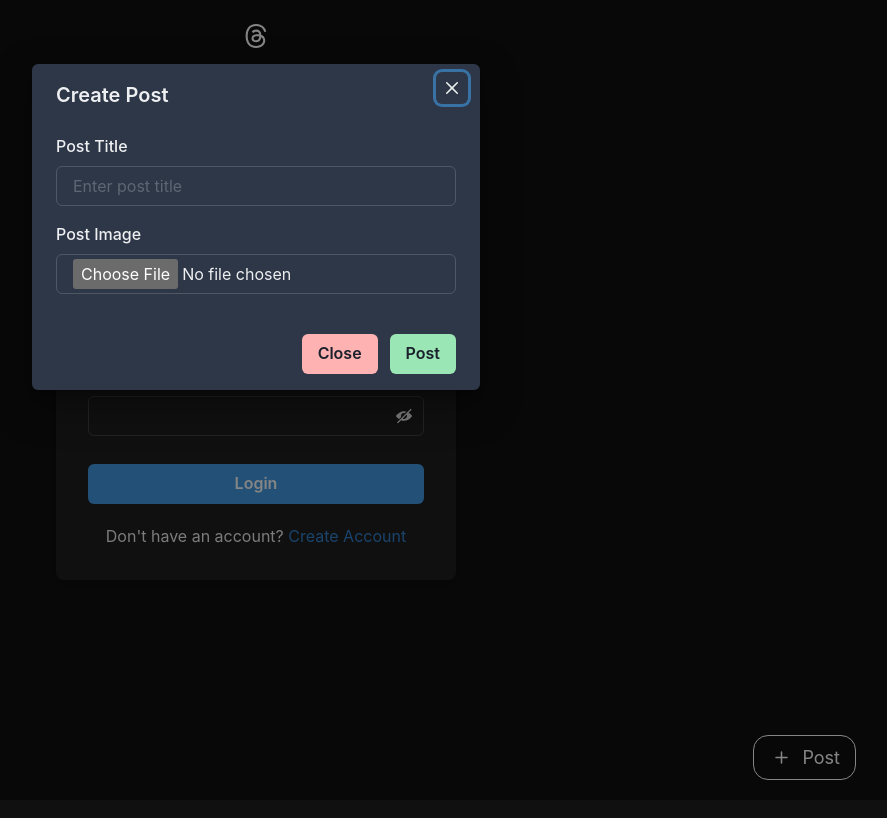
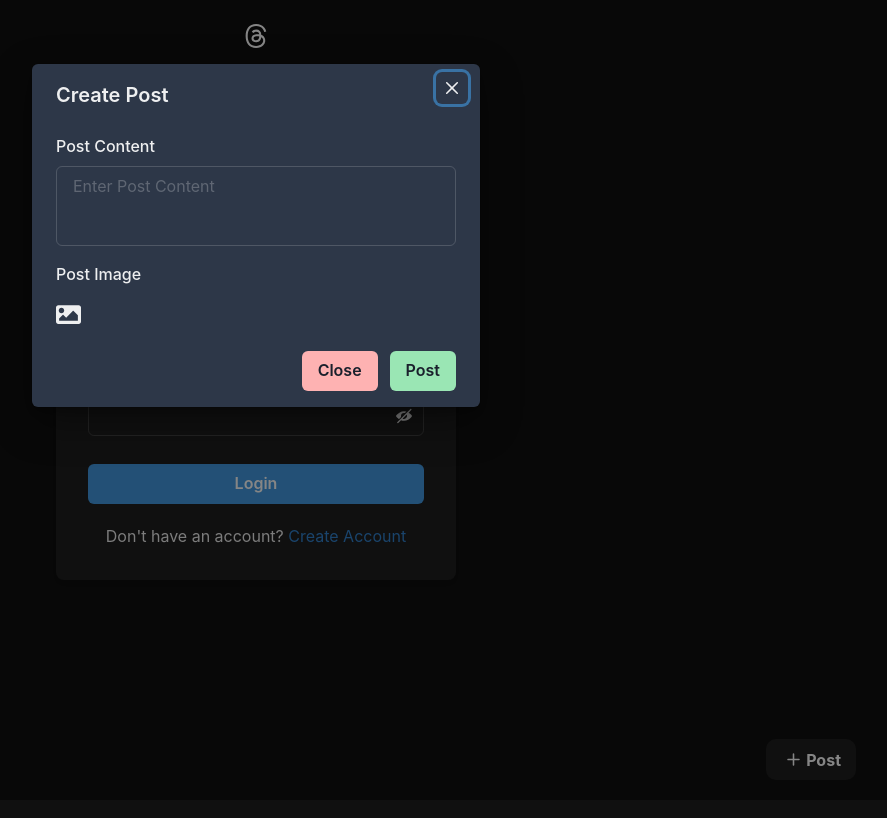
Before and after one commit to Mohammad-Yaseen69/Threads-Frontend, a React (Vite) app: page /auth in a window 1280 px wide. Both pictures are taken after a click on the element "Post". Shown: the top 818 px of the page, without its empty margins (384-1271 px from the left). Built offline with nearby package versions, Linux system fonts and the light colour scheme.

Commit message:
Optimizing by adding navigations and loading spinners

```diff
--- a/src/Pages/PostPage.jsx
+++ b/src/Pages/PostPage.jsx
@@ -1,7 +1,7 @@
 import { useState } from 'react'
 import React, { useEffect } from 'react'
 import { useNavigate, useParams } from 'react-router-dom'
-import { Avatar, Box, Button, Divider, Flex, Image, Img, Input, Text, useColorMode, useToast } from '@chakra-ui/react'
+import { Avatar, Box, Button, Divider, Flex, Image, Img, Input, Spinner, Text, useColorMode, useToast } from '@chakra-ui/react'
 import { BsThreeDots } from 'react-icons/bs'
 import { Link } from 'react-router-dom'
 import { Actions, Comment } from '../components'
@@ -24,6 +24,7 @@ const PostPage = () => {
     const [comment, setComment] = useState('')
     const [comments, setComments] = useState([])
     const [loading, setLoading] = useState(false)
+    const [pageLoading, setPageLoading] = useState(true)
     const toast = useToast()
     const navigate = useNavigate()
 
@@ -60,6 +61,7 @@ const PostPage = () => {
 
 
         async function getPost() {
+            setPageLoading(true)
             const response = await makeRequest(`posts/${postId}`)
 
             if (response.error) {
@@ -75,6 +77,7 @@ const PostPage = () => {
                 setComments(response.response.data[0].replies)
             }
 
+            setPageLoading(false)
 
         }
 
@@ -143,12 +146,14 @@ const PostPage = () => {
 
     console.log(post)
 
-    return (
-        <Flex flexDirection={'column'}>
+
+
+    return !pageLoading ?
+        (<Flex flexDirection={'column'}>
             <Flex flex={1} gap={2} flexDirection={'column'}>
                 <Flex justifyContent={'space-between'}>
                     <Flex alignItems={'center'} gap={3}>
-                        <Avatar size={'md'}  src={post?.postedBy[0]?.pfp?.url} />
+                        <Avatar size={'md'} src={post?.postedBy[0]?.pfp?.url} />
                         <Link to={`/profile/${post?.postedBy[0]?.userName}`}>
                             <Text size={'sm'} fontWeight={'bold'}  >{post?.postedBy[0]?.userName}</Text>
                         </Link>
@@ -227,8 +232,11 @@ const PostPage = () => {
                 />
             ])}
 
-        </Flex>
-    )
+        </Flex>) :
+        (<Flex width={'100%'} height={'80vh'} alignItems={'center'} justifyContent={'center'}>
+            <Spinner />
+        </Flex>)
+
 }
 
 export default PostPage
--- a/src/Pages/UserPage.jsx
+++ b/src/Pages/UserPage.jsx
@@ -2,7 +2,7 @@ import React, { useEffect, useState } from 'react'
 import { useParams } from 'react-router-dom'
 import { UserHeader, UserPost } from '../components'
 import { makeRequest } from '../Utils/api'
-import { useToast } from '@chakra-ui/react'
+import { Flex, Spinner, useToast } from '@chakra-ui/react'
 import { useRecoilState } from 'recoil'
 import { userAtom } from '../Atoms/user'
 import { toastingSytex } from '../Helper/toastingSyntext'
@@ -12,10 +12,12 @@ const UserPage = () => {
     const [user, setUser] = useState()
     const [posts, setPosts] = useState()
     const [loggedinUser] = useRecoilState(userAtom)
+    const [loading, setLoading] = useState(true)
     const toast = useToast()
 
     useEffect(() => {
         async function getUserProfile() {
+            setLoading(true)
             const response = await makeRequest(`users/profile/${userName}`)
 
             if (response.error) {
@@ -30,6 +32,8 @@ const UserPage = () => {
                 setUser(response.response.data[0])
                 setPosts(response.response.data[0]?.posts)
             }
+
+            setLoading(false)
         }
 
         getUserProfile()
@@ -78,6 +82,15 @@ const UserPage = () => {
 
     return (
         <div style={{ marginBottom: "10px" }}>
+            {loading &&
+                <Flex width={'100%'} height={'80vh'} alignItems={'center'} justifyContent={'center'}>
+                    <Spinner />
+                </Flex>
+            }
+
+            {!loading &&
+                <>
+
                     <UserHeader
                         userName={user?.userName}
                         fullName={user?.name}
@@ -118,6 +131,9 @@ const UserPage = () => {
                             </>
                         )
                     })}
+                </>
+
+            }
 
         </div>
     )
--- a/src/components/CreateButton.jsx
+++ b/src/components/CreateButton.jsx
@@ -1,5 +1,6 @@
-import React, { useState } from 'react'
-import { Box, Button, Flex, FormControl, Input, Text, FormLabel, useToast } from '@chakra-ui/react'
+import { useNavigate } from 'react-router-dom'
+import React, { useRef, useState } from 'react'
+import { Box, Button, Flex, FormControl, Input, Text, FormLabel, useToast, Textarea, Image } from '@chakra-ui/react'
 import { IoIosAdd } from "react-icons/io";
 import {
     Modal,
@@ -12,6 +13,8 @@ import {
 } from '@chakra-ui/react'
 import { makeRequest } from '../Utils/api';
 import { toastingSytex } from '../Helper/toastingSyntext';
+import { FaImage } from "react-icons/fa";
+import { IoMdClose } from "react-icons/io";
 
 const CreateButton = () => {
     const [isOpen, setIsOpen] = useState(false)
@@ -19,11 +22,36 @@ const CreateButton = () => {
     const toast = useToast()
     const [postImage, setPostImage] = useState(null)
     const [loading, setLoading] = useState(false)
+    const [imagePreview, setImagePreview] = useState(null)
+    const navigate = useNavigate()
 
-    const onClose = () => setIsOpen(false)
+    const ref = useRef()
 
-    const handleImageChange = (e) => {
-        setPostImage(e.target.files[0]) // Get the file from input
+    const onClose = () => {
+        setIsOpen(false)
+        setPostTitle('')
+        setPostImage(null)
+        setImagePreview(null)
+    }
+
+    const handleFileChange = (event) => {
+        const file = event.target.files[0]
+        setPostImage(file)
+        if (file) {
+            const fileType = file.type
+            if (fileType.startsWith('image/')) {
+                setImagePreview(URL.createObjectURL(file)) // Set the selected image as the preview
+            } else {
+                setImagePreview(null)
+                toast({
+                    title: "Error",
+                    description: "Only image files are allowed",
+                    status: "error",
+                    duration: 3000,
+                    isClosable: true,
+                })
+            }
+        }
     }
 
     const handleSubmit = async () => {
@@ -31,9 +59,10 @@ const CreateButton = () => {
         formData.append('postTitle', postTitle)
         formData.append('media', postImage)
 
-        // Log form data (for now)
-        console.log('Post Title:', postTitle)
-        console.log('Post Image:', postImage)
+        if (postTitle.length > 500) {
+            toastingSytex(toast, 'error', 'Post title should be less than 500 characters')
+            return
+        }
 
         setLoading(true)
         const response = await makeRequest(`posts/create`, {
@@ -50,13 +79,16 @@ const CreateButton = () => {
         }
         setLoading(false)
         setPostTitle('')
+        setPostImage(null)
+        setImagePreview(null)
+        navigate("/")
     }
 
     return (
         <>
-            <Flex onClick={() => setIsOpen(true)} position={'fixed'} bottom={5} cursor={'pointer'} alignItems={'center'} right={10} border={'1px solid white'} borderRadius={'15px'} padding={'8px 15px'} color={'white'}>
-                <IoIosAdd size={25} />
-                <Text fontSize={'lg'} ml={2}>Post</Text>
+            <Flex onClick={() => setIsOpen(true)} position={'fixed'} bottom={5} cursor={'pointer'} alignItems={'center'} right={10} backgroundColor={'gray.dark'} borderRadius={'10px'} padding={'8px 15px'} color={'white'}>
+                <IoIosAdd size={25} fontWeight={'700'} />
+                <Text fontWeight={'700'}>Post</Text>
             </Flex>
 
             <Modal isOpen={isOpen} onClose={onClose}>
@@ -66,12 +98,13 @@ const CreateButton = () => {
                     <ModalCloseButton />
                     <ModalBody>
                         <FormControl mb={4}>
-                            <FormLabel>Post Title</FormLabel>
-                            <Input
-                                placeholder="Enter post title"
+                            <FormLabel>Post Content</FormLabel>
+                            <Textarea
+                                placeholder="Enter Post Content"
                                 value={postTitle}
                                 onChange={(e) => setPostTitle(e.target.value)}
                                 required
+                                resize={'none'}
                             />
                         </FormControl>
 
@@ -80,10 +113,39 @@ const CreateButton = () => {
                             <Input
                                 type="file"
                                 accept="image/*"
-                                onChange={handleImageChange}
+                                onChange={handleFileChange}
                                 pt={1}
+                                display={'none'}
+                                ref={ref}
                             />
                         </FormControl>
+
+                        <Flex gap={3}>
+                            <FaImage
+                                size={25}
+                                style={{ cursor: 'pointer' }}
+                                onClick={() => ref.current.click()}
+                            />
+                            {imagePreview &&
+                                <IoMdClose
+                                    size={25}
+                                    style={{ cursor: 'pointer', backgroundColor: "gray", padding: '3px', borderRadius: '2px' }}
+                                    position={'absolute'}
+                                    top={2}
+                                    right={2}
+                                    onClick={() => {
+                                        setImagePreview(null)
+                                        setPostImage(null)
+                                    }} />
+                            }
+                        </Flex>
+
+                        {imagePreview &&
+                            <Flex position={'relative'} justifyContent={'center'} width={'100%'}>
+                                <Image src={imagePreview} alt="Post Image" mt={4} maxH="200px" objectFit="cover" />
+
+                            </Flex>
+                        }
                     </ModalBody>
 
                     <ModalFooter>
--- a/src/components/LogoutBtn.jsx
+++ b/src/components/LogoutBtn.jsx
@@ -19,7 +19,7 @@ const LogoutBtn = () => {
 
         response.response?.success && toast({
             title: "Success",
-            description: res.response.success,
+            description: response.response.success,
             status: "success",
             duration: 3000,
             isClosable: true,
```
Lines whose indentation alone changed are shown as unchanged.
